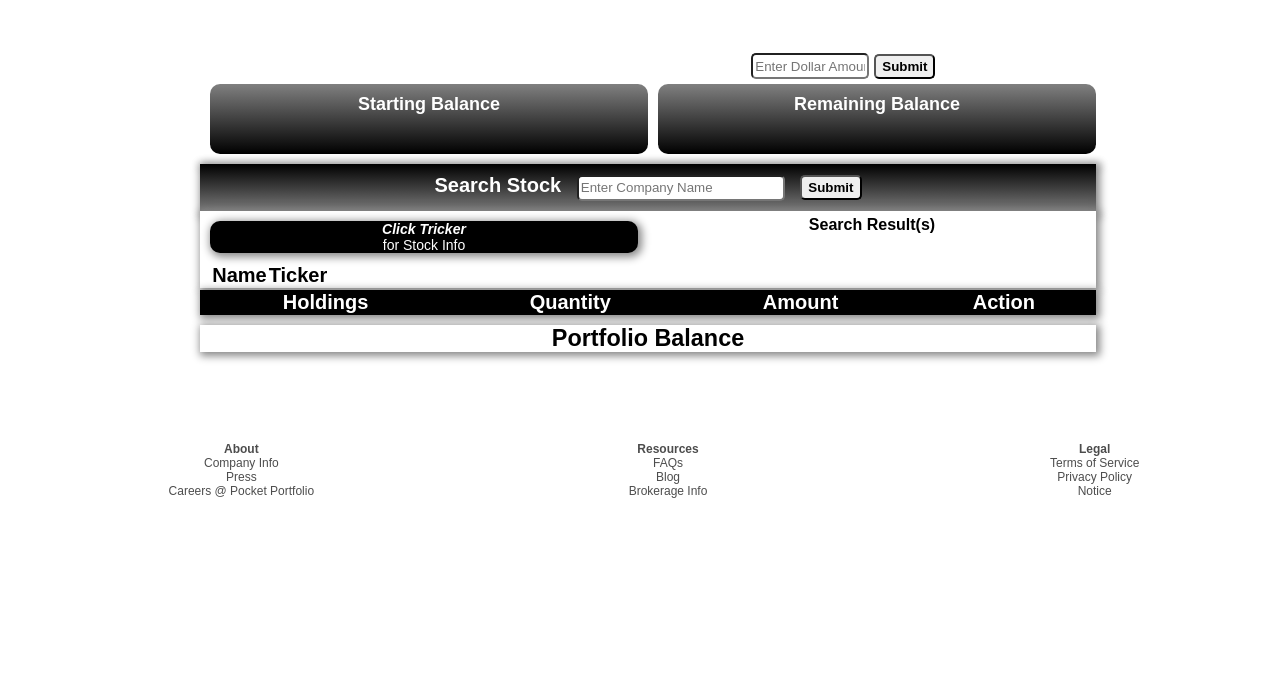
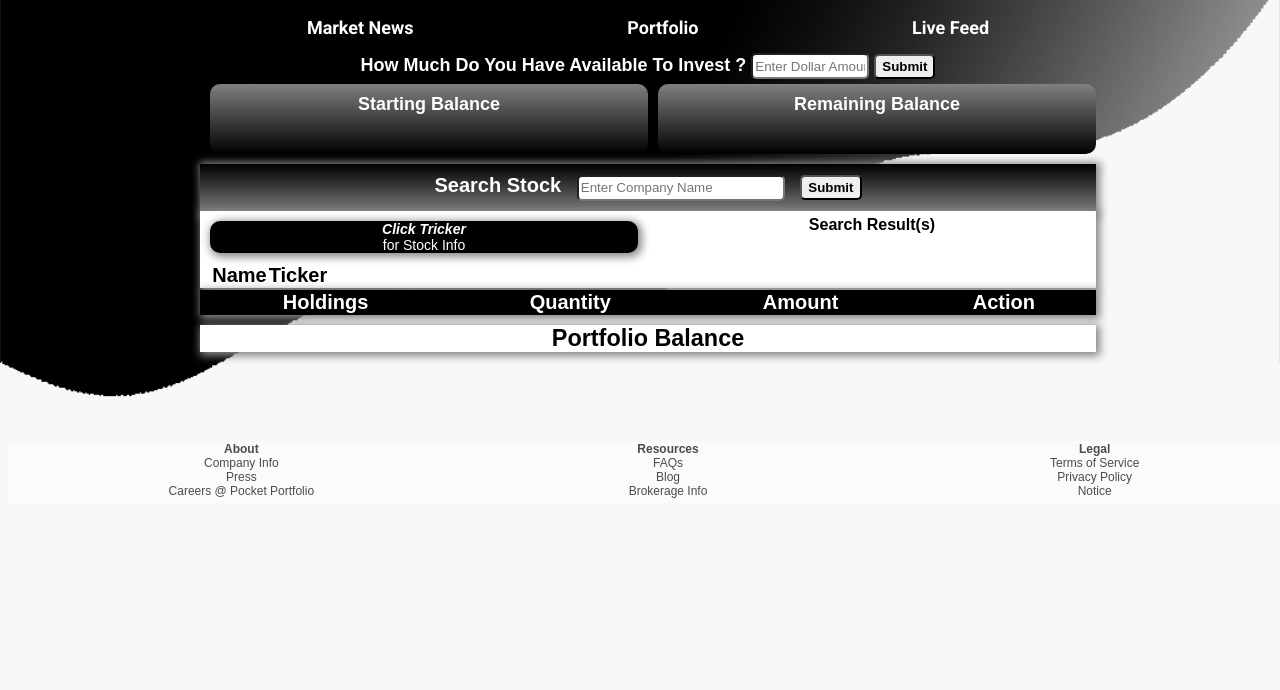
Before and after one commit to cperez150/cperez150-github.io, a plain HTML site: page pocket-portfolio/index.html in a window 1280 px wide. Shown: the part 110-800 px from the top of the page. Drawn offline with nearby package versions, Linux system fonts and the light colour scheme; the site is published under a folder, as on GitHub Pages, so addresses that start at the root find nothing; a script that the page names is missing; a web font is replaced by a local one.

Commit message:
update to background again

```diff
--- a/pocket-portfolio/css/style.css
+++ b/pocket-portfolio/css/style.css
@@ -58,7 +58,7 @@ a {
 body {
   width: 100%;
   background-size: cover;
-  background-image: url("/images/background_project1_option2.png");
+  background-image: url("../images/background_project1_option2.png");
   font-family: "Muli", sans-serif;
 }
 
```
